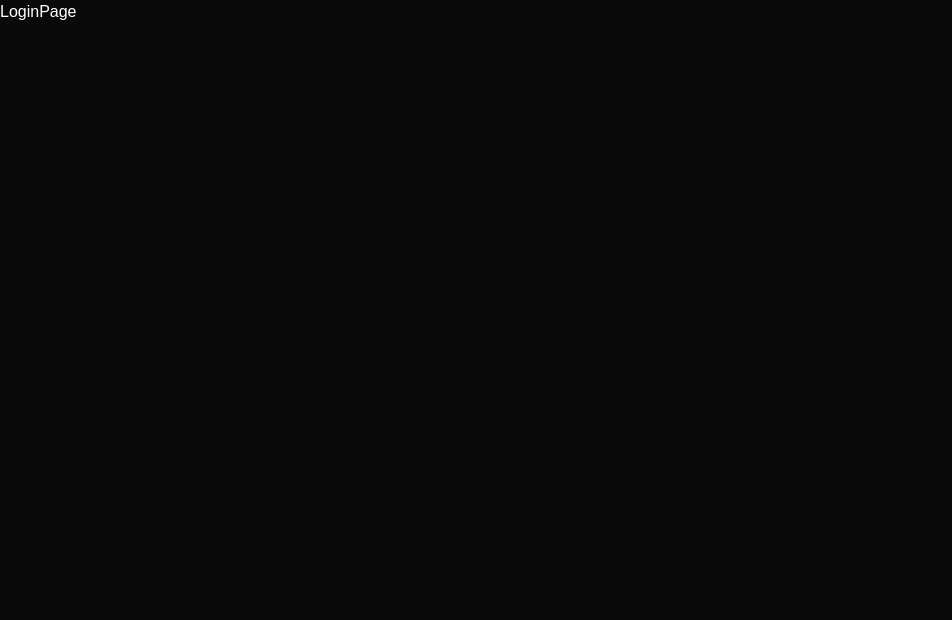
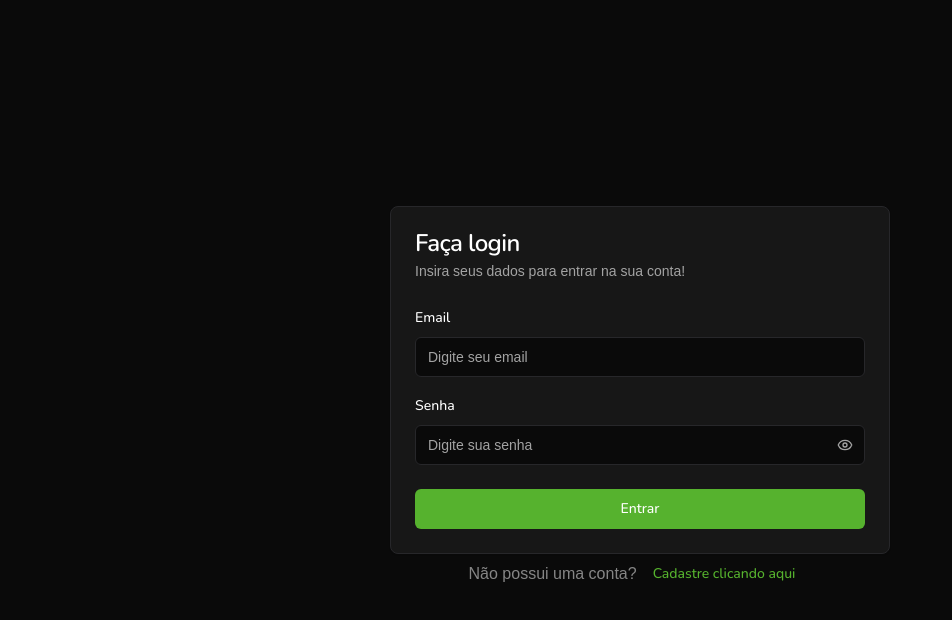
Before and after one commit to raphaelslima/Dashboard-Financeira, a React (Vite) app: page /login in a window 1280 px wide. Shown: the top 620 px of the page, without its empty margins (0-952 px from the left). Built offline with nearby package versions, Linux system fonts and the light colour scheme; a web font is replaced by a local one.

Commit message:
feat: add page login with validate

```diff
--- a/src/components/password-input.jsx
+++ b/src/components/password-input.jsx
@@ -19,6 +19,7 @@
           variant="ghost"
           className="absolute bottom-0 right-0 top-0 my-auto mr-1 h-8 w-8 text-muted-foreground"
           onClick={() => setPasswordIsVisible((prev) => !prev)}
+          type="button"
         >
           {passwordIsVisible ? <EyeOffIcon /> : <EyeIcon />}
         </Button>
--- a/src/pages/loginPage.jsx
+++ b/src/pages/loginPage.jsx
@@ -1,5 +1,110 @@
+import { zodResolver } from '@hookform/resolvers/zod'
+import { useForm } from 'react-hook-form'
+import { Link } from 'react-router'
+import z from 'zod'
+
+import PasswordInput from '@/components/password-input'
+import { Button } from '@/components/ui/button'
+import {
+  Card,
+  CardContent,
+  CardDescription,
+  CardFooter,
+  CardHeader,
+  CardTitle,
+} from '@/components/ui/card'
+import {
+  Form,
+  FormControl,
+  FormField,
+  FormItem,
+  FormLabel,
+  FormMessage,
+} from '@/components/ui/form'
+import { Input } from '@/components/ui/input'
+
 const LoginPage = () => {
-  return <h1>LoginPage</h1>
+  const loginschema = z.object({
+    email: z
+      .string()
+      .email({
+        message: 'O email é inválido.',
+      })
+      .trim()
+      .min(1, {
+        message: 'O email é obrigatório.',
+      }),
+    password: z.string().min(6, {
+      message: 'Senha precisa ter 6 caracteres',
+    }),
+  })
+
+  const form = useForm({
+    resolver: zodResolver(loginschema),
+    defaultValues: {
+      email: '',
+      password: '',
+    },
+  })
+
+  const handleSubmit = (data) => {
+    console.log(data)
+  }
+
+  return (
+    <div className="flex min-h-screen w-screen flex-col items-center justify-center">
+      <Form {...form}>
+        <form onSubmit={form.handleSubmit(handleSubmit)}>
+          <Card className="w-[500px]">
+            <CardHeader>
+              <CardTitle>Faça login</CardTitle>
+              <CardDescription>
+                Insira seus dados para entrar na sua conta!
+              </CardDescription>
+            </CardHeader>
+            <CardContent className="space-y-4">
+              <FormField
+                control={form.control}
+                name="password"
+                render={({ field }) => (
+                  <FormItem>
+                    <FormLabel>Email</FormLabel>
+                    <FormControl>
+                      <Input placeholder="Digite seu email" {...field} />
+                    </FormControl>
+                    <FormMessage />
+                  </FormItem>
+                )}
+              />
+
+              <FormField
+                control={form.control}
+                name="password"
+                render={({ field }) => (
+                  <FormItem>
+                    <FormLabel>Senha</FormLabel>
+                    <FormControl>
+                      <PasswordInput {...field} />
+                    </FormControl>
+                    <FormMessage />
+                  </FormItem>
+                )}
+              />
+            </CardContent>
+            <CardFooter>
+              <Button className="w-full">Entrar</Button>
+            </CardFooter>
+          </Card>
+        </form>
+      </Form>
+      <div className="flex items-center justify-center">
+        <p className="text-center opacity-50">Não possui uma conta?</p>
+        <Button variant="link" asChild>
+          <Link to={'/singup'}>Cadastre clicando aqui</Link>
+        </Button>
+      </div>
+    </div>
+  )
 }
 
 export default LoginPage
```
